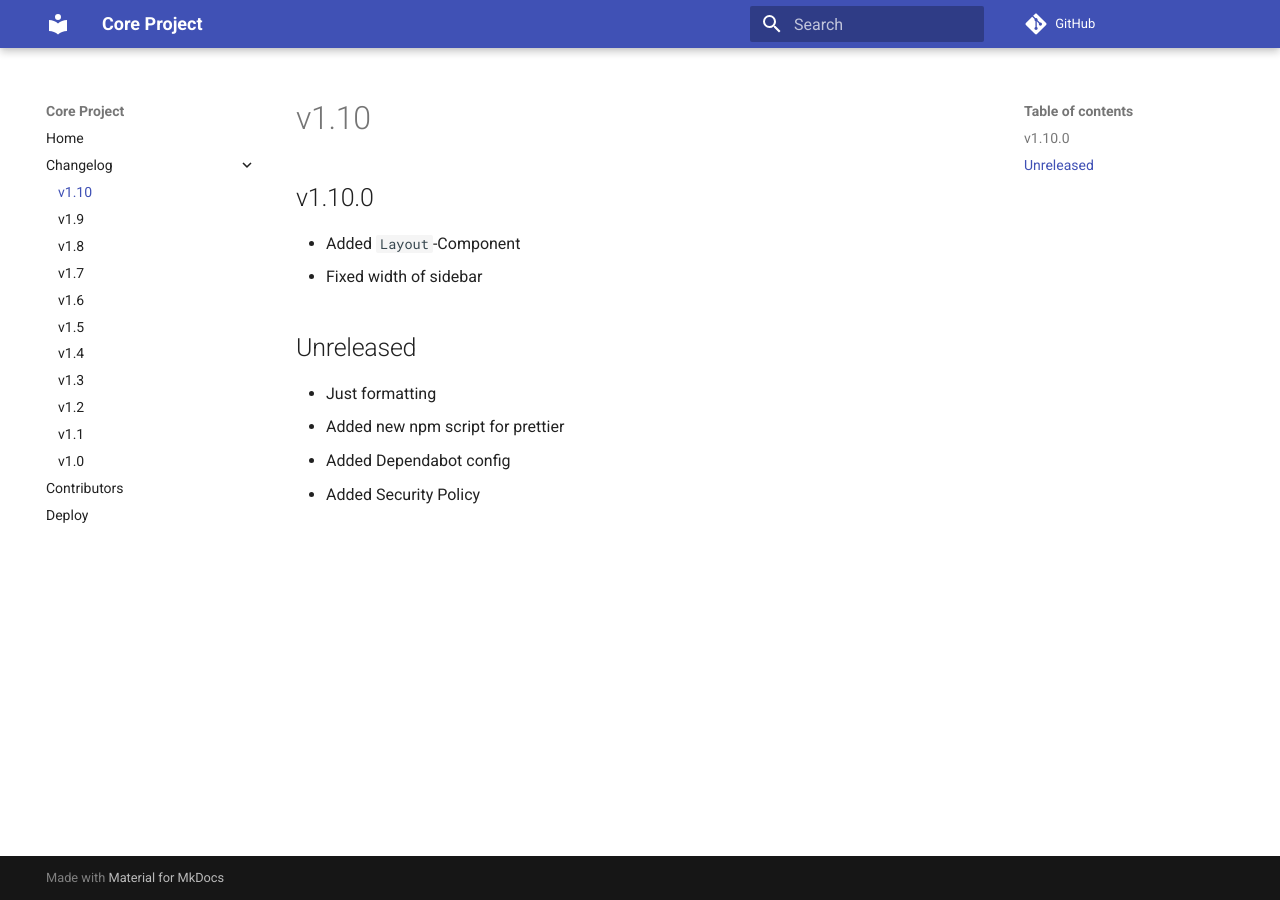
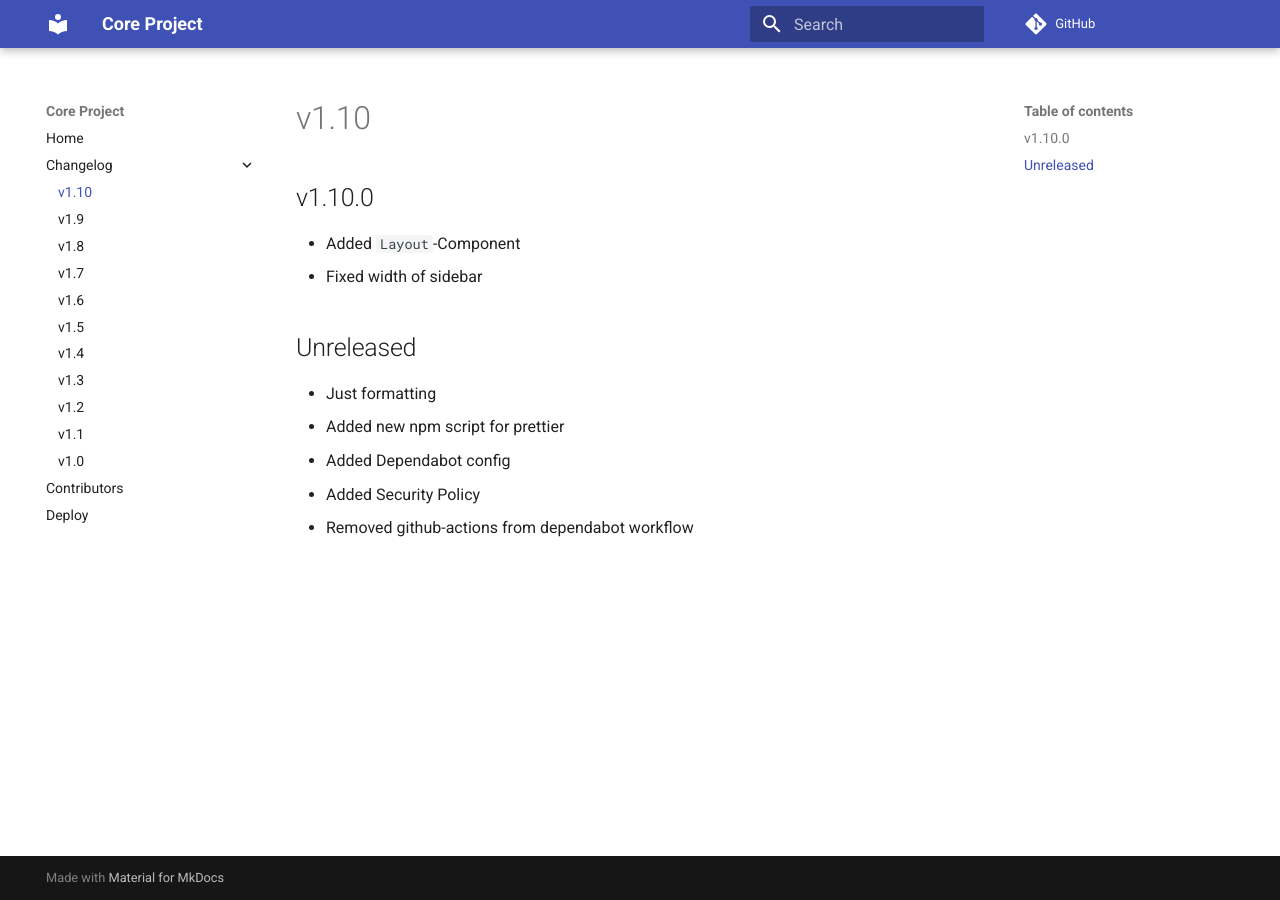
Before and after one commit to feluxerich/core, an MkDocs documentation site: the page built from docs/docs/changelog/v1.10.md, in a window 1280 px wide. Built offline with MkDocs 1.6.1 and Material for MkDocs 9.7.7, drawn with Linux system fonts in a browser that asks for light colours; comment, search, counter and statistics services are not loaded.

Commit message:
dependabot actions

```diff
--- a/docs/docs/changelog/v1.10.md
+++ b/docs/docs/changelog/v1.10.md
@@ -11,3 +11,4 @@
 - Added new npm script for prettier
 - Added Dependabot config
 - Added Security Policy
+- Removed github-actions from dependabot workflow
```
Also changed, not shown: 1 other file.
